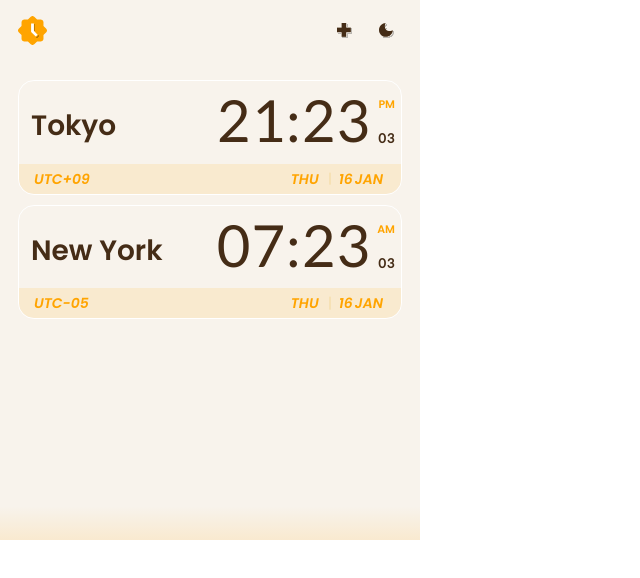
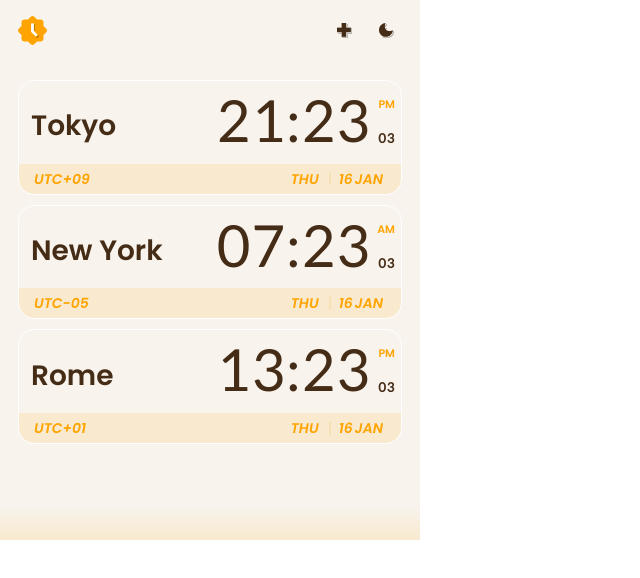
Before and after one commit to uryu-myao/timemate-chrome-extension, a React (Vite) app: page / in a window 1280 px wide. Shown: the top 578 px of the page, without its empty margins (0-640 px from the left). Built offline with nearby package versions, Linux system fonts and the light colour scheme.

Commit message:
add pin styles

```diff
--- a/src/components/Timezone.tsx
+++ b/src/components/Timezone.tsx
@@ -92,7 +92,10 @@ const Timezone: React.FC<TimezoneProps> = ({
   }, [zone]);
 
   return (
-    <div className={`timezone ${setting ? 'setting' : ''}`}>
+    <div
+      className={`timezone ${setting ? 'setting' : ''} ${
+        isPinned ? 'pinned' : ''
+      }`}>
       <div className="timezone-inner">
         <div className="timezone-data__location">{timeData.city}</div>
         <div className="timezone-data__time">{timeData.time}</div>
--- a/src/components/TimezoneList.tsx
+++ b/src/components/TimezoneList.tsx
@@ -5,6 +5,7 @@ import Timezone, { TimezoneInfo } from './Timezone';
 const initialTimezones: TimezoneInfo[] = [
   { id: 'tokyo', city: 'Tokyo', zone: 'Asia/Tokyo' },
   { id: 'newyork', city: 'New York', zone: 'America/New_York' },
+  { id: 'rome', city: 'Rome', zone: 'Europe/Rome' },
 ];
 
 const TimezoneList = () => {
--- a/src/styles/Timezone.scss
+++ b/src/styles/Timezone.scss
@@ -242,3 +242,9 @@
     opacity: 0.35;
   }
 }
+
+.pinned {
+  .timezone-inner {
+    border: 1px solid var(--color-secondary);
+  }
+}
```
